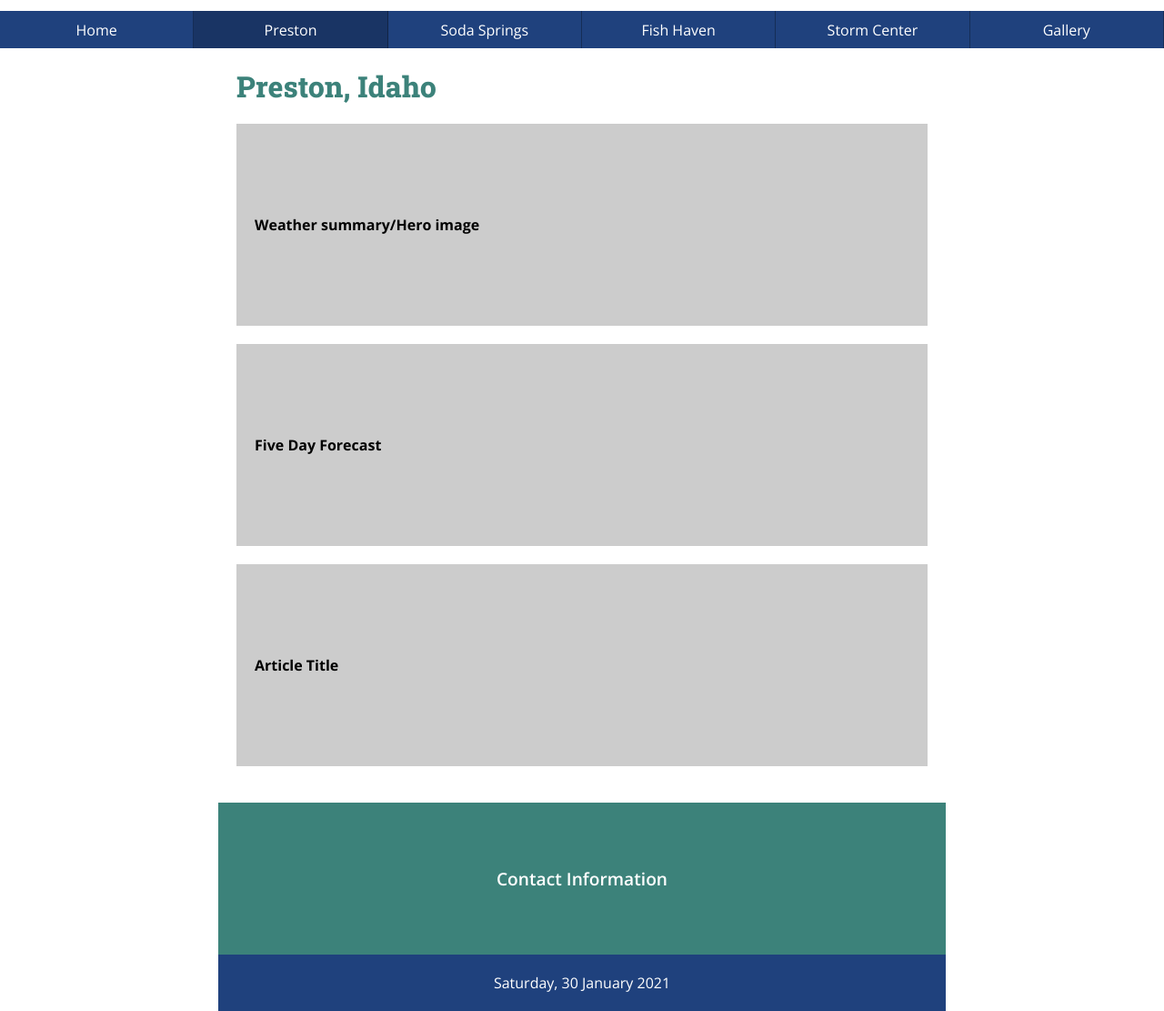
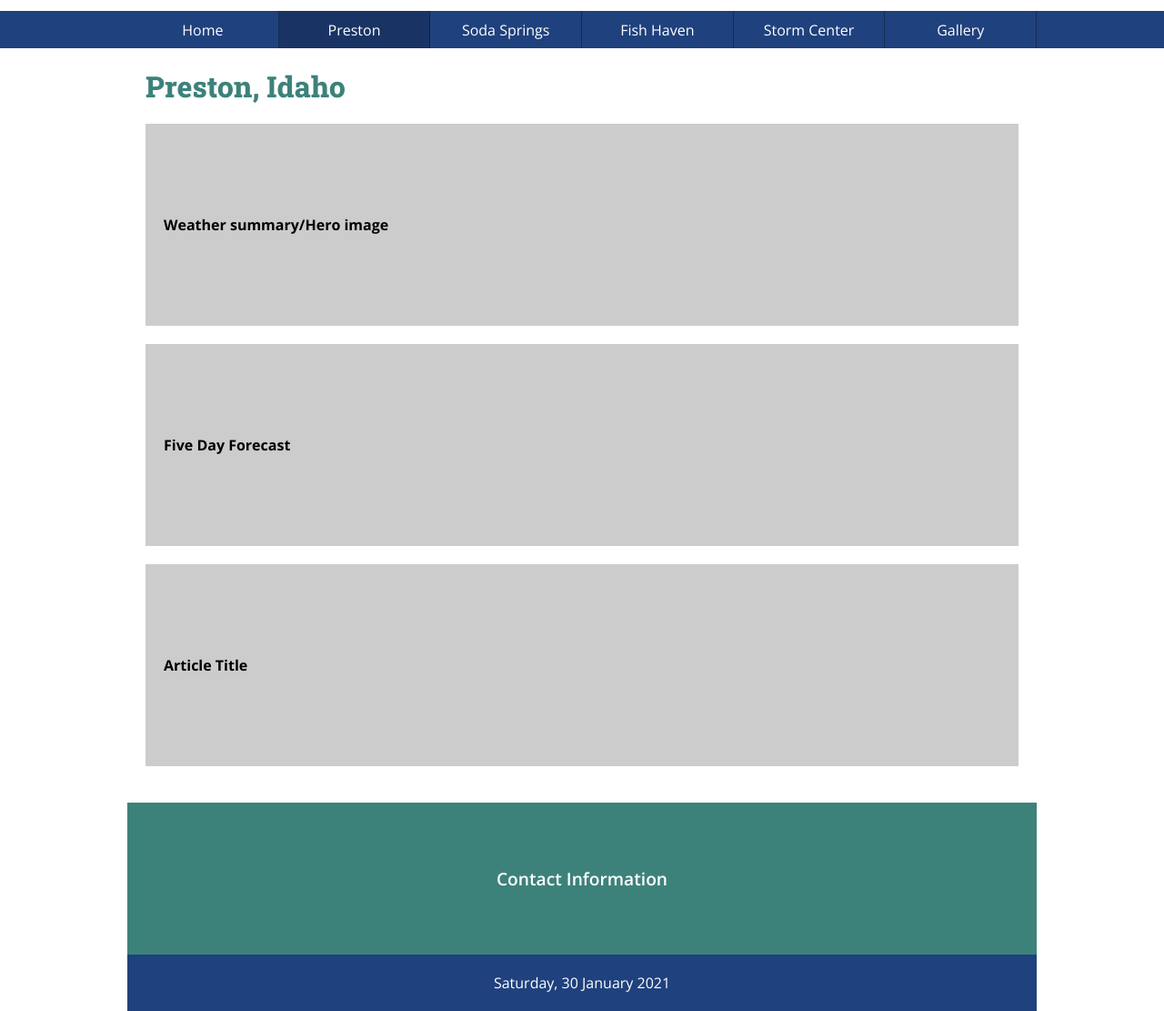
Before and after one commit to dianaribera/dianaribera.github.io, a plain HTML site: page lesson4/preston-4.html in a window 1280 px wide. Shown: the part 123-1234 px from the top of the page at 91% size. Drawn offline with nearby package versions, Linux system fonts and the light colour scheme.

Commit message:
updated margins and nav size

```diff
--- a/lesson4/css/medium.css
+++ b/lesson4/css/medium.css
@@ -1,4 +1,9 @@
 @media only screen and (min-width: 38.5em) {
+    #primaryNav {
+        max-width: 1000px;
+        margin: auto;
+    }
+
     nav ul { display: flex; }
     nav ul li { flex: 1 1 100%; }
 
@@ -17,13 +22,13 @@
     }
 
     main {
-        max-width: 800px;
+        max-width: 1000px;
         margin: auto;
 
     }
 
     footer {
-        max-width: 800px;
+        max-width: 1000px;
         margin: auto;
     }
 
```
